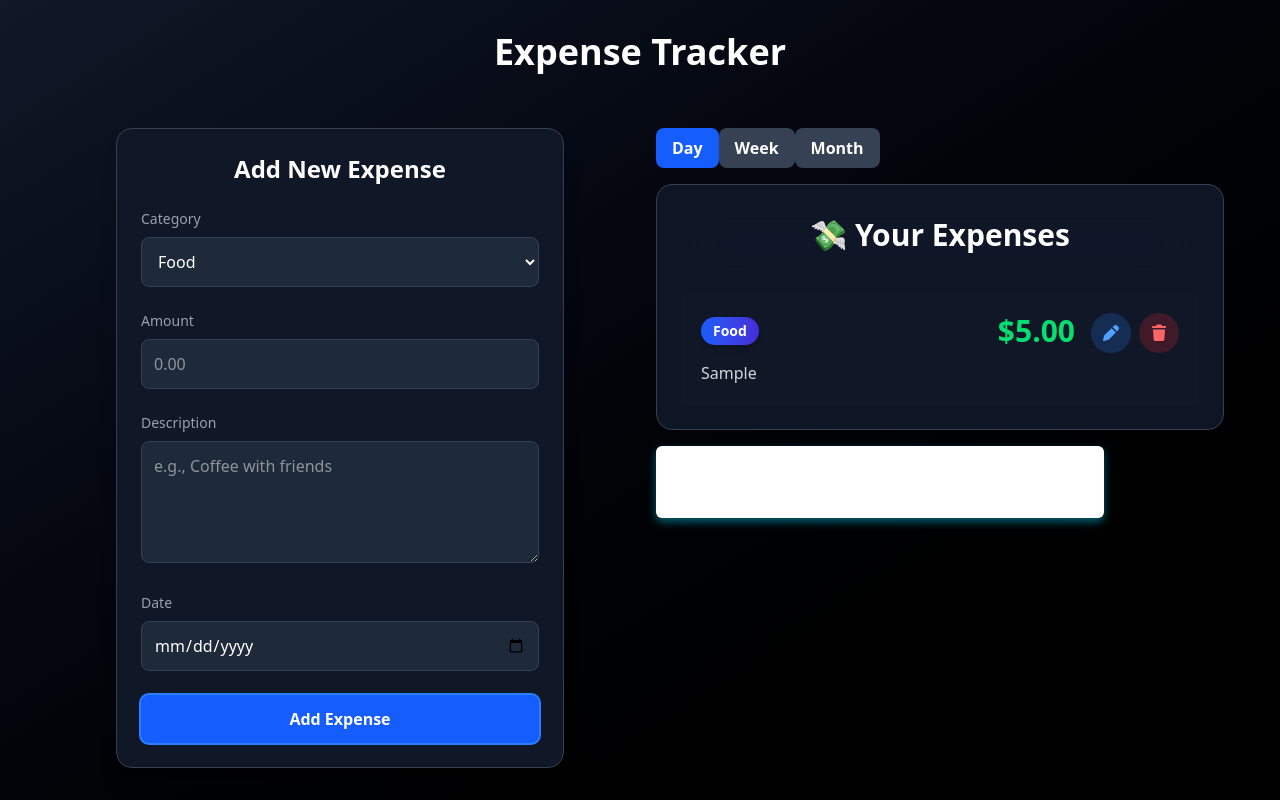
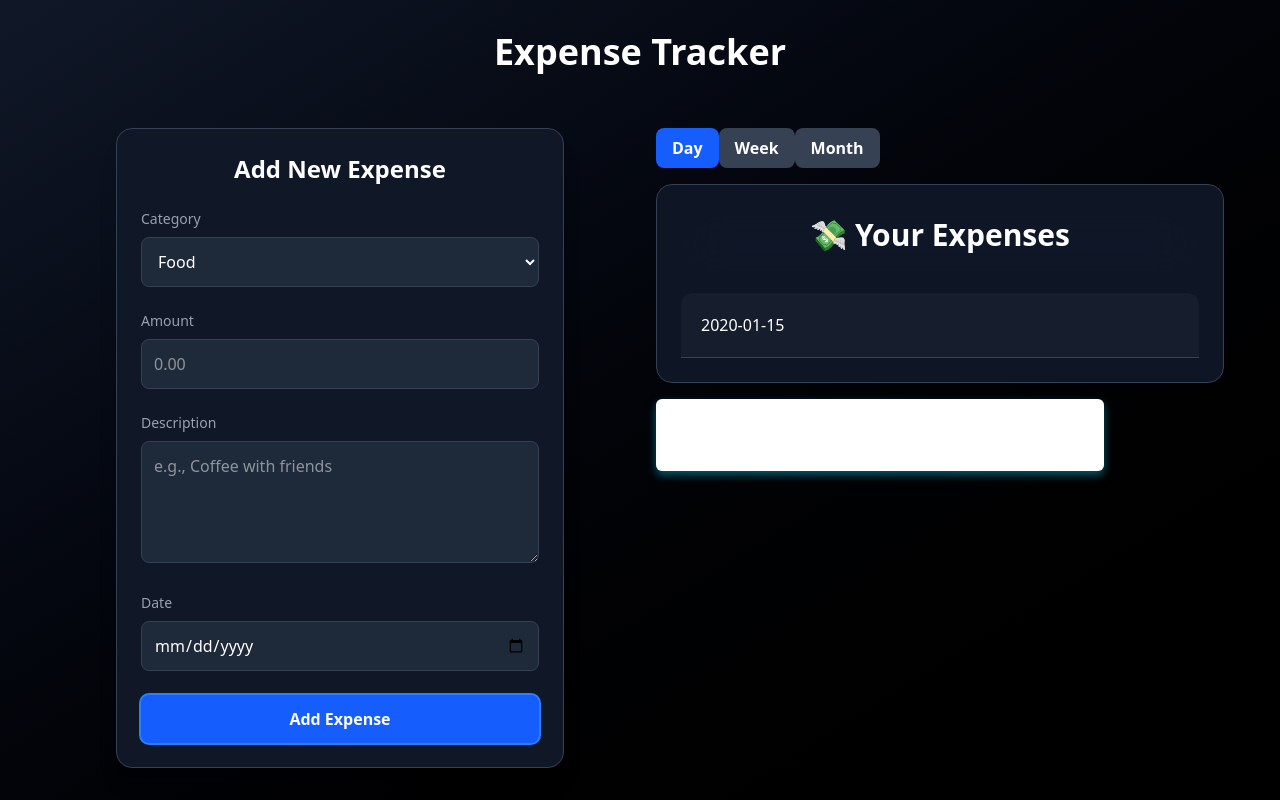
Before and after one commit to Soumik29/expense-tracker, a React (Vite) app: page / in a window 1280 px wide. Both pictures are taken after typing "5", "Sample", "2020-01-15" into the empty fields and a click on the button "Add Expense". Built offline with nearby package versions, Linux system fonts and the light colour scheme.

Commit message:
When resolving conflict I forgot to add some existing logic which I did in my earlier push. The conflict resolution erased the accordion logic so I had to redo it again. Now it is done

```diff
--- a/src/ExpenseCard.tsx
+++ b/src/ExpenseCard.tsx
@@ -30,9 +30,17 @@ const ExpenseCard = (props: {
             <p className="text-sm">Add one to get started!</p>
           </div>
         ) : (
-          Object.keys(expenseList).map((expense) => (
+          Object.keys(expenseList).map((expense) => {
+            const isActiveIndex = activeIndex === expense;
+            return (
               <div>
-              {expenseList[expense].map((expenses) => (
+                <h2
+                  className="bg-gray-800/50 border-b border-gray-700 rounded-t-xl p-5 cursor-pointer hover:bg-gray-700/40 transition-all"
+                  onClick={() => handleExpandItem(expense)}
+                >
+                  {expense}
+                </h2>
+                {isActiveIndex && expenseList[expense].map((expenses) => (
                   <div>
                     <IndividualExpense
                       key={expenses.id}
@@ -43,7 +51,8 @@ const ExpenseCard = (props: {
                   </div>
                 ))}
               </div>
-          ))
+            );
+          })
         )}
       </div>
     </div>
```
Lines whose indentation alone changed are shown as unchanged.
